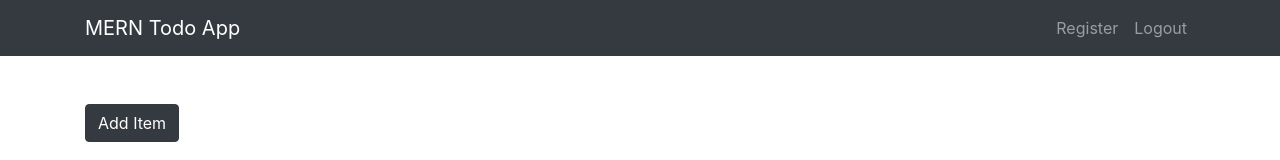
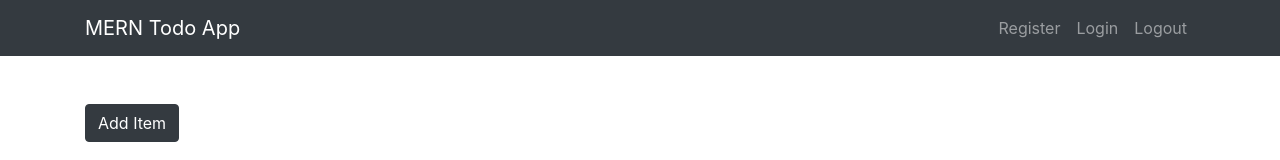
Before and after one commit to kamilamin/MERN-stack-Todo-App, a React (Create React App) app in the folder client/: page / in a window 1280 px wide. Shown: the top 160 px of the page. Built offline with nearby package versions, Linux system fonts and the light colour scheme; no server answers.

Commit message:
--Commit: Login Modal added in App Navbar

```diff
--- a/client/src/components/AppNavbar.js
+++ b/client/src/components/AppNavbar.js
@@ -11,6 +11,7 @@ import {
 } from 'reactstrap';
 import RegisterModal from './auth/RegisterModal';
 import Logout from '../components/auth/Logout';
+import Login from '../components/auth/LoginModal';
 
 class AppNavbar extends Component {
   state = {
@@ -34,6 +35,9 @@ class AppNavbar extends Component {
                   <RegisterModal />
                 </NavItem>
                 <NavItem>
+                  <Login />
+                </NavItem>
+                <NavItem>
                   <Logout />
                 </NavItem>
               </Nav>
```
